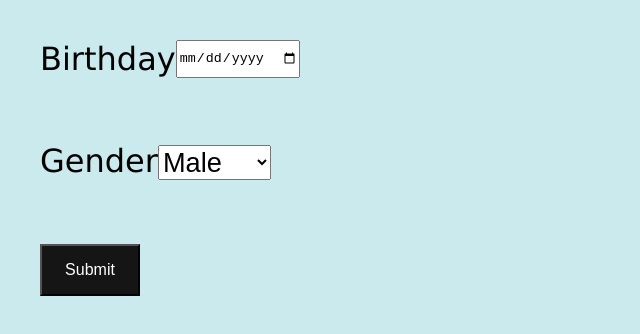
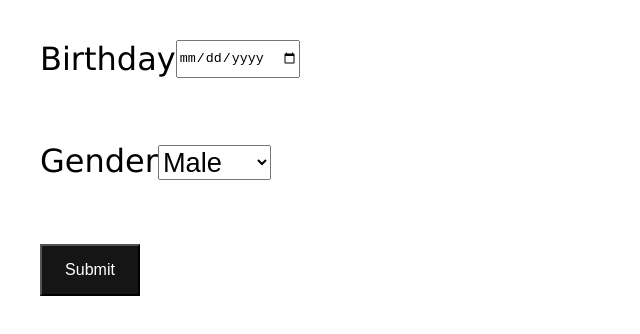
Before and after one commit to adrianamunga/Akan-Name-determiner, a plain HTML site: page index.html in a window 1280 px wide. Shown: the whole page, without its empty margins (0-640 px from the left). Drawn offline with Linux system fonts and the light colour scheme.

Commit message:
Update styles.css

```diff
--- a/css/styles.css
+++ b/css/styles.css
@@ -1,6 +1,5 @@
 body{
     font-family: sans-serif;
-    background-color: #cbeaed;
 }
 
 .box {
```
